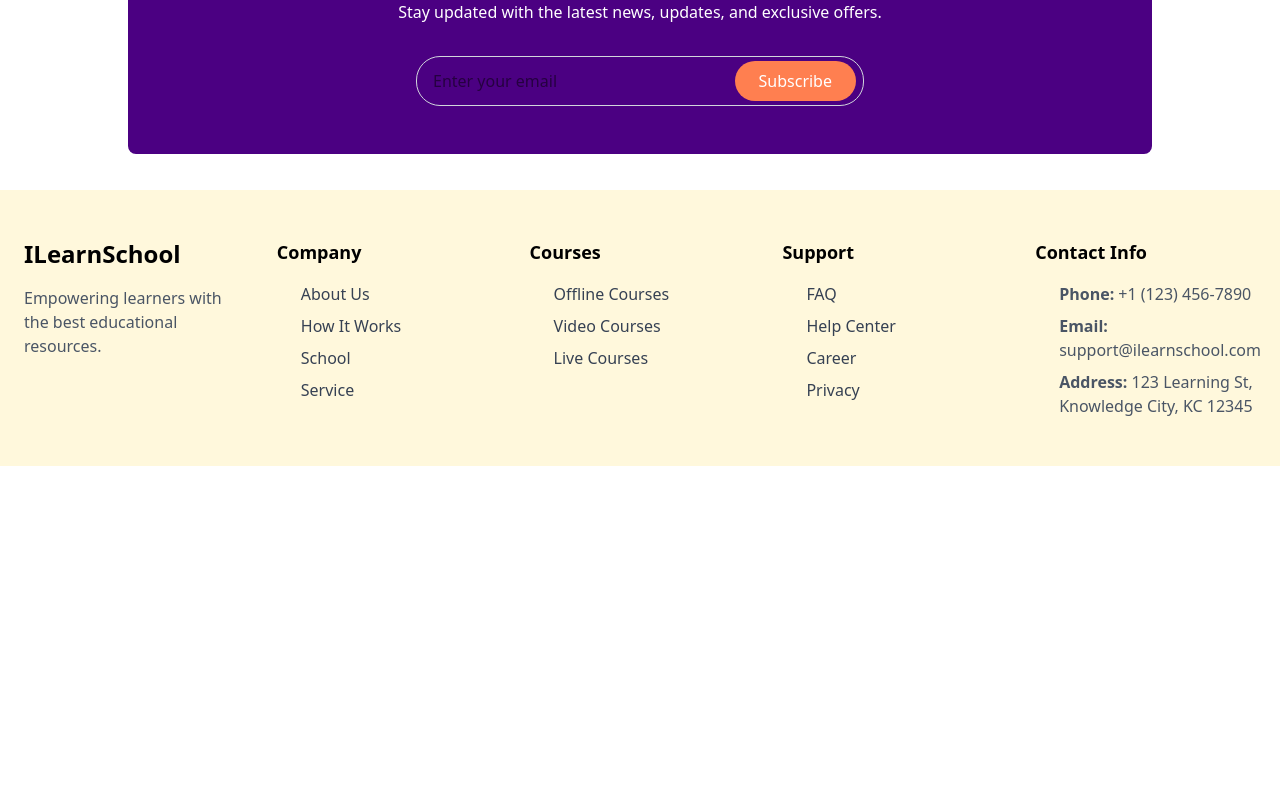
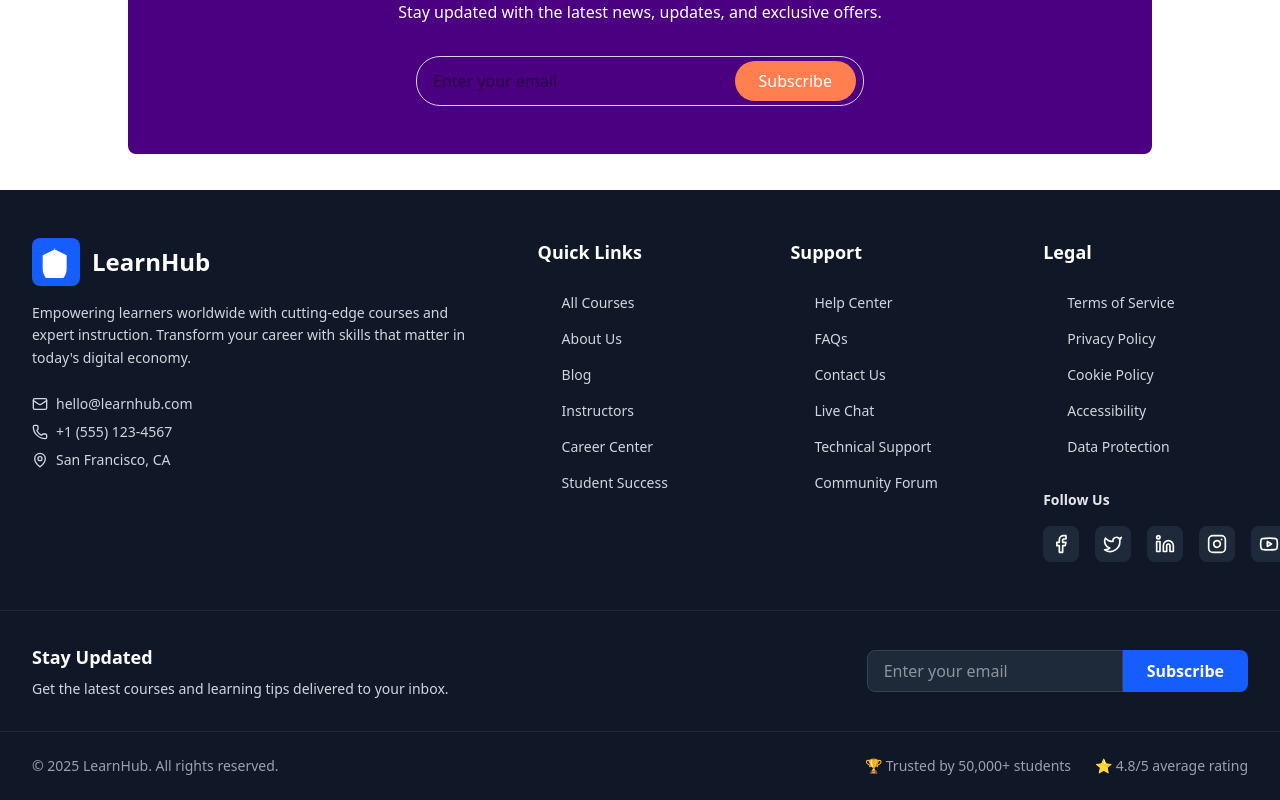
Before and after one commit to meshach567/ilearnhub, a Next.js app: page / in a window 1280 px wide. Shown: the part 3182-3982 px from the top of the page. Before the commit the page ends 3648 px from the top, so only its background shows below. Built offline with nearby package versions, Linux system fonts and the light colour scheme.

Commit message:
style: rename the style for link, social, and network

```diff
--- a/src/components/base/Footer.tsx
+++ b/src/components/base/Footer.tsx
@@ -1,91 +1,213 @@
-import Link from "next/link";
 import {
-  companyLinks,
-  supportLinks,
-  contactInfo,
-  courseLinks,
-} from "@/data/footer";
+  Facebook,
+  Twitter,
+  Linkedin,
+  Instagram,
+  Youtube,
+  Mail,
+  Phone,
+  MapPin,
+} from "lucide-react";
 
-// components/Footer.tsx
-const Footer = () => {
+export default function Footer() {
+  const currentYear = new Date().getFullYear();
+
+  const quickLinks = [
+    { name: "All Courses", href: "/courses" },
+    { name: "About Us", href: "/about" },
+    { name: "Blog", href: "/blog" },
+    { name: "Instructors", href: "/instructors" },
+    { name: "Career Center", href: "/careers" },
+    { name: "Student Success", href: "/success-stories" },
+  ];
+
+  const supportLinks = [
+    { name: "Help Center", href: "/help" },
+    { name: "FAQs", href: "/faq" },
+    { name: "Contact Us", href: "/contact" },
+    { name: "Live Chat", href: "/chat" },
+    { name: "Technical Support", href: "/tech-support" },
+    { name: "Community Forum", href: "/forum" },
+  ];
+
+  const legalLinks = [
+    { name: "Terms of Service", href: "/terms" },
+    { name: "Privacy Policy", href: "/privacy" },
+    { name: "Cookie Policy", href: "/cookies" },
+    { name: "Accessibility", href: "/accessibility" },
+    { name: "Data Protection", href: "/data-protection" },
+  ];
+
+  const socialLinks = [
+    { name: "Facebook", icon: Facebook, href: "https://facebook.com" },
+    { name: "Twitter", icon: Twitter, href: "https://twitter.com" },
+    { name: "LinkedIn", icon: Linkedin, href: "https://linkedin.com" },
+    { name: "Instagram", icon: Instagram, href: "https://instagram.com" },
+    { name: "YouTube", icon: Youtube, href: "https://youtube.com" },
+  ];
+
   return (
-    <footer className="bg-[#FFF8DC] py-12">
-      <div className="container mx-auto px-6">
-        <div className="grid grid-cols-1 md:grid-cols-2 lg:grid-cols-5 gap-8">
-          {/* First Div: ILearnSchool and Description */}
-          <div className="space-y-4">
-            <h3 className="text-2xl font-bold text-black">ILearnSchool</h3>
-            <p className="text-gray-600">
-              Empowering learners with the best educational resources.
+    <footer className="bg-gray-900 text-white">
+      {/* Main Footer Content */}
+      <div className="max-w-7xl mx-auto px-4 sm:px-6 lg:px-8 py-12">
+        <div className="grid grid-cols-1 sm:grid-cols-2 lg:grid-cols-4 xl:grid-cols-5 gap-8 lg:gap-12">
+          {/* Logo & Tagline Section */}
+          <div className="sm:col-span-2 lg:col-span-1 xl:col-span-2">
+            <div className="flex items-center mb-4">
+              <div className="bg-blue-600 p-2 rounded-lg mr-3">
+                <svg
+                  className="w-8 h-8 text-white"
+                  fill="currentColor"
+                  viewBox="0 0 24 24"
+                >
+                  <path d="M12 2L2 7v10c0 5.55 3.84 9.74 9 11 5.16-1.26 9-5.45 9-11V7l-10-5z" />
+                  <path
+                    d="M8 12l2 2 4-4"
+                    stroke="currentColor"
+                    strokeWidth="2"
+                    fill="none"
+                  />
+                </svg>
+              </div>
+              <h3 className="text-2xl font-bold">LearnHub</h3>
+            </div>
+            <p className="text-gray-300 text-sm leading-relaxed mb-6 max-w-md">
+              Empowering learners worldwide with cutting-edge courses and expert
+              instruction. Transform your career with skills that matter in
+              today&apos;s digital economy.
             </p>
+
+            {/* Contact Info */}
+            <div className="space-y-2 text-sm text-gray-300">
+              <div className="flex items-center">
+                <Mail className="w-4 h-4 mr-2" />
+                <span>hello@learnhub.com</span>
+              </div>
+              <div className="flex items-center">
+                <Phone className="w-4 h-4 mr-2" />
+                <span>+1 (555) 123-4567</span>
+              </div>
+              <div className="flex items-center">
+                <MapPin className="w-4 h-4 mr-2" />
+                <span>San Francisco, CA</span>
+              </div>
+            </div>
           </div>
 
-          {/* Second Div: Company Links */}
-          <div className="space-y-4">
-            <h4 className="text-lg font-semibold text-black">Company</h4>
-            <ul className="space-y-2">
-              {companyLinks.map((link) => (
-                <li key={link.id}>
-                  <Link
-                    href={link.url}
-                    className="text-gray-700 hover:text-gray-500 transition duration-300"
+          {/* Quick Links */}
+          <div>
+            <h4 className="text-lg font-semibold mb-6">Quick Links</h4>
+            <ul className="space-y-3">
+              {quickLinks.map((link) => (
+                <li key={link.name}>
+                  <a
+                    href={link.href}
+                    className="text-gray-300 hover:text-white transition-colors duration-200 text-sm"
                   >
                     {link.name}
-                  </Link>
+                  </a>
                 </li>
               ))}
             </ul>
           </div>
 
-          {/* Third Div: Course Links */}
-          <div className="space-y-4">
-            <h4 className="text-lg font-semibold text-black">Courses</h4>
-            <ul className="space-y-2">
-              {courseLinks.map((link) => (
-                <li key={link.id}>
-                  <Link
-                    href={link.url}
-                    className="text-gray-700 hover:text-gray-500 transition duration-300"
+          {/* Support */}
+          <div>
+            <h4 className="text-lg font-semibold mb-6">Support</h4>
+            <ul className="space-y-3">
+              {supportLinks.map((link) => (
+                <li key={link.name}>
+                  <a
+                    href={link.href}
+                    className="text-gray-300 hover:text-white transition-colors duration-200 text-sm"
                   >
                     {link.name}
-                  </Link>
+                  </a>
                 </li>
               ))}
             </ul>
           </div>
 
-          {/* Fourth Div: Support Links */}
-          <div className="space-y-4">
-            <h4 className="text-lg font-semibold text-black">Support</h4>
-            <ul className="space-y-2">
-              {supportLinks.map((link) => (
-                <li key={link.id}>
-                  <Link
-                    href={link.url}
-                    className="text-gray-700 hover:text-gray-500 transition duration-300"
+          {/* Legal & Social */}
+          <div>
+            <h4 className="text-lg font-semibold mb-6">Legal</h4>
+            <ul className="space-y-3 mb-8">
+              {legalLinks.map((link) => (
+                <li key={link.name}>
+                  <a
+                    href={link.href}
+                    className="text-gray-300 hover:text-white transition-colors duration-200 text-sm"
                   >
                     {link.name}
-                  </Link>
+                  </a>
                 </li>
               ))}
             </ul>
+
+            {/* Social Media Icons */}
+            <div>
+              <h5 className="text-sm font-semibold mb-4 text-gray-200">
+                Follow Us
+              </h5>
+              <div className="flex space-x-4">
+                {socialLinks.map((social) => {
+                  const Icon = social.icon;
+                  return (
+                    <a
+                      key={social.name}
+                      href={social.href}
+                      className="bg-gray-800 p-2 rounded-lg hover:bg-blue-600 transition-colors duration-200"
+                      aria-label={social.name}
+                    >
+                      <Icon className="w-5 h-5" />
+                    </a>
+                  );
+                })}
+              </div>
+            </div>
           </div>
+        </div>
+      </div>
 
-          {/* Fifth Div: Contact Info */}
-          <div className="space-y-4">
-            <h4 className="text-lg font-semibold text-black">Contact Info</h4>
-            <ul className="space-y-2">
-              {contactInfo.map((info) => (
-                <li key={info.id} className="text-gray-600">
-                  <strong>{info.type}:</strong> {info.value}
-                </li>
-              ))}
-            </ul>
+      {/* Newsletter Signup Section */}
+      <div className="border-t border-gray-800">
+        <div className="max-w-7xl mx-auto px-4 sm:px-6 lg:px-8 py-8">
+          <div className="flex flex-col md:flex-row items-center justify-between">
+            <div className="mb-4 md:mb-0">
+              <h4 className="text-lg font-semibold mb-2">Stay Updated</h4>
+              <p className="text-gray-300 text-sm">
+                Get the latest courses and learning tips delivered to your
+                inbox.
+              </p>
+            </div>
+            <div className="flex w-full md:w-auto">
+              <input
+                type="email"
+                placeholder="Enter your email"
+                className="bg-gray-800 text-white px-4 py-2 rounded-l-lg border border-gray-700 focus:outline-none focus:border-blue-500 flex-1 min-w-0 sm:w-64"
+              />
+              <button className="bg-blue-600 hover:bg-blue-700 px-6 py-2 rounded-r-lg transition-colors duration-200 font-semibold">
+                Subscribe
+              </button>
+            </div>
+          </div>
+        </div>
+      </div>
+
+      {/* Copyright Notice */}
+      <div className="border-t border-gray-800">
+        <div className="max-w-7xl mx-auto px-4 sm:px-6 lg:px-8 py-6">
+          <div className="flex flex-col sm:flex-row items-center justify-between text-sm text-gray-400 gap-4">
+            <div>
+              <p>&copy; {currentYear} LearnHub. All rights reserved.</p>
+            </div>
+            <div className="flex items-center space-x-4 sm:space-x-6 text-xs sm:text-sm">
+              <span>🏆 Trusted by 50,000+ students</span>
+              <span>⭐ 4.8/5 average rating</span>
+            </div>
           </div>
         </div>
       </div>
     </footer>
   );
-};
-
-export default Footer;
+}
```
